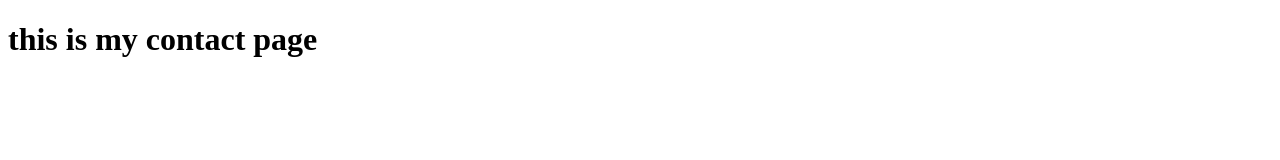
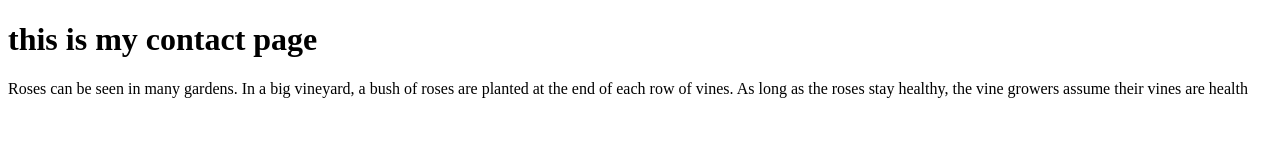
Before and after one commit to sakshigole014/testy-testy-project, a plain HTML site: page pages/contact.html in a window 1280 px wide. Drawn offline with Linux system fonts and the light colour scheme.

Commit message:
paragrph add

```diff
--- a/pages/contact.html
+++ b/pages/contact.html
@@ -6,6 +6,7 @@
 </head>
 <body>
     <h1>this is my contact page</h1>
+    <p>Roses can be seen in many gardens. In a big vineyard, a bush of roses are planted at the end of each row of vines. As long as the roses stay healthy, the vine growers assume their vines are health</p>
 
 </body>
 </html>
```
